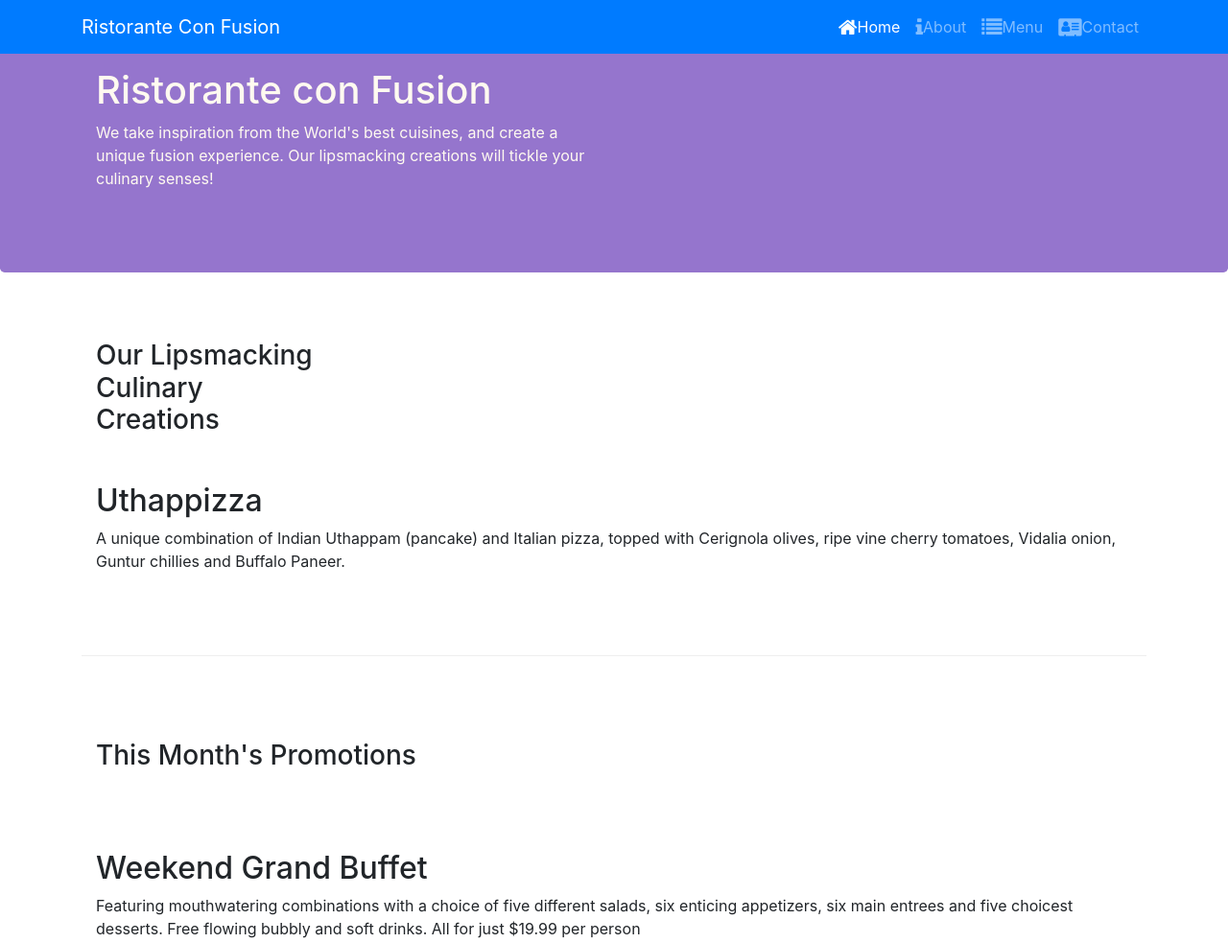
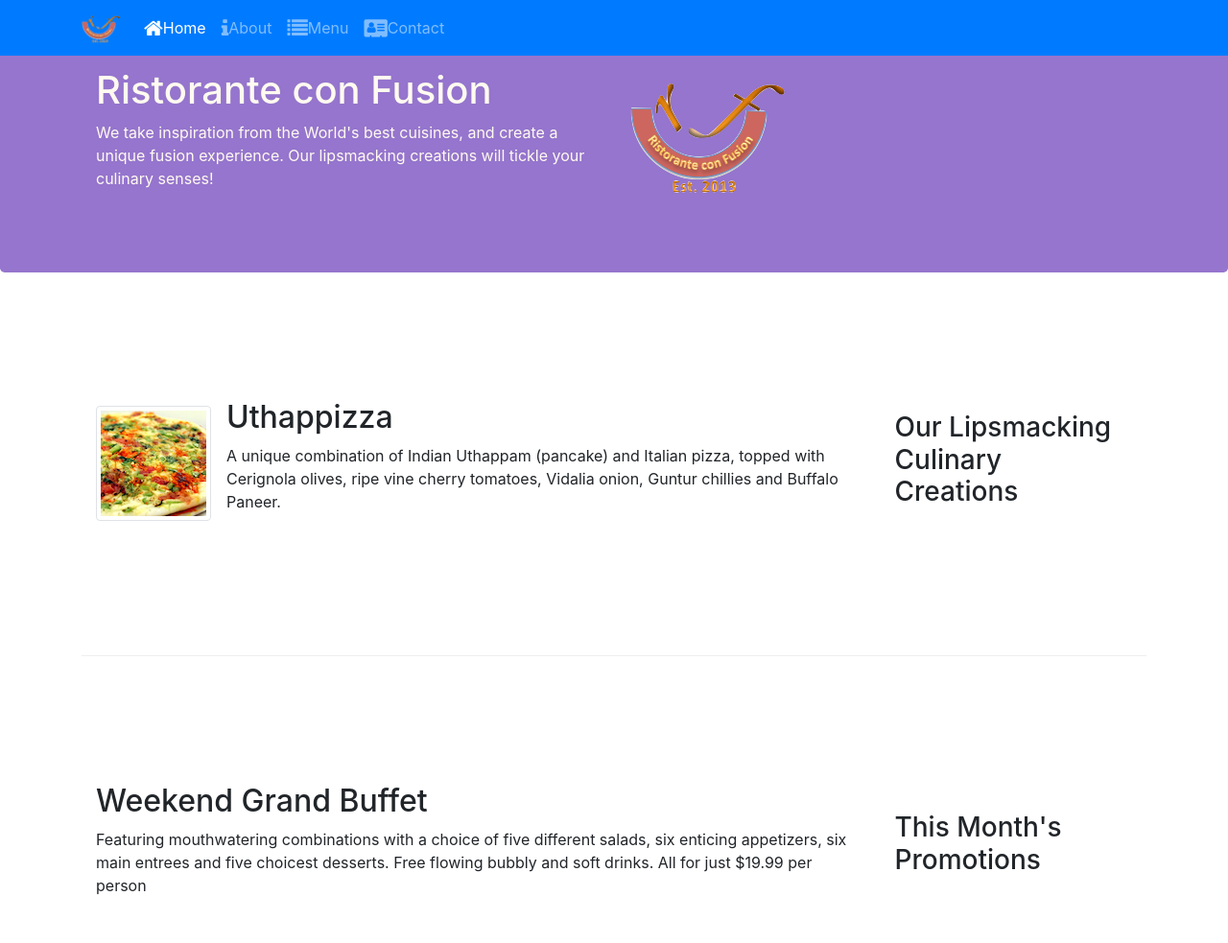
Before and after one commit to agasthya1/bootstrap, a website: page index.html in a window 1280 px wide. Shown: the top 983 px of the page at 96% size. Drawn offline with nearby package versions, Linux system fonts and the light colour scheme.

Commit message:
Imagws and Media

```diff
--- a/index.html
+++ b/index.html
@@ -18,10 +18,11 @@
 <body>
     <nav class="navbar navbar-dark navbar-expand-sm bg-primary fixed-top ">
         <div class="container">
-                <a class="navbar-brand" href="#">Ristorante Con Fusion</a>
+
                 <button class="navbar-toggler" type="button" data-toggle="collapse" data-target="#Navbar"><span class="navbar-toggler-icon"></span></button>
+                <a class="navbar-brand" href="#"><img src="./img/logo.png" height="30" width="41"></a>
                 <div class="collapse navbar-collapse" id="Navbar">
-                <ul class="navbar-nav ml-auto">
+                <ul class="navbar-nav mr-auto">
                     <li class="nav-item active"><a class="nav-link" href="./index.html"><span class="fa fa-home fa-lg"></span>Home</a></li>
                     <li class="nav-item"><a class="nav-link" href="./aboutus.html"><span class="fa fa-info fa-lg"></span>About</a></li>
                     <li class="nav-item"><a class="nav-link" href="#"><span class="fa fa-list fa-lg"></span>Menu</a></li>
@@ -39,7 +40,8 @@
                     <h1>Ristorante con Fusion</h1>
                     <p>We take inspiration from the World's best cuisines, and create a unique fusion experience. Our lipsmacking creations will tickle your culinary senses!</p>
                 </div>
-                <div class="col-12 col-sm">
+                <div class="col-12 col-sm align-self-center align-self-center">
+                    <img src="./img/logo.png" class="img-fluid">
                 </div>
             </div>
         </div>
@@ -47,34 +49,45 @@
 
     <div class="container">
         <div class="row row-content align-items-center">
-            <div  class="col-12 col-sm-4 col-md-3">
+            <div  class="col-12  col-sm-4 order-sm-last col-md-3">
                 <h3>Our Lipsmacking Culinary Creations</h3>
             </div>
-            <div class="col-12">
-                <h2>Uthappizza</h2>
-                <p>A unique combination of Indian Uthappam (pancake) and Italian pizza, topped with Cerignola olives, ripe vine cherry tomatoes, Vidalia onion, Guntur chillies and Buffalo Paneer.</p>
+            <div class="col order-sm-first col-sm col-md">
+                <div class="media">
+                    <img class="d-flex img-thumbnail mr-3 align-self-center" src="./img/Uthappizza.png" alt="Uthappizza">
+                    <div class="media-body">
+                        <h2 mt-0>Uthappizza</h2>
+                        <p>A unique combination of Indian Uthappam (pancake) and Italian pizza, topped with Cerignola olives, ripe vine cherry tomatoes, Vidalia onion, Guntur chillies and Buffalo Paneer.</p>
+                    </div>
+                </div>
             </div>
         </div>
 
 
         <div class="row row-content align-items-center">
-            <div class="col col-sm col-md">
+            <div class="col-12  col-sm-4 order-sm-last col-md-3">
                 <h3>This Month's Promotions</h3>
             </div>
-            <div class="col-12">
+            <div class="col order-sm-first col-sm col-md">
                 <h2>Weekend Grand Buffet</h2>
                 <p>Featuring mouthwatering combinations with a choice of five different salads, six enticing appetizers, six main entrees and five choicest desserts. Free flowing bubbly and soft drinks. All for just $19.99 per person </p>
             </div>
         </div>
 
         <div class="row row-content align-items-center">
-            <div class="col-12">
+            <div class="col-12  col-sm-4 order-sm-last col-md-3">
                 <h3>Meet our Culinary Specialists</h3>
             </div>
-            <div class="col-12">
-                <h2>Alberto Somayya</h2>
-                <h4>Executive Chef</h4>
-                <p>Award winning three-star Michelin chef with wide International experience having worked closely with whos-who in the culinary world, he specializes in creating mouthwatering Indo-Italian fusion experiences. </p>
+            <div class="col order-sm-first col-sm col-md">
+                <div class="media">
+                    <img  class="d-flex img-thumbnail mr-3 align-self-center" src="./img/Alberto.png" alt="Alberto">
+                    <div class="media-body">
+                        <h2 mt-0>Alberto Somayya</h2>
+                        <h4>Executive Chef</h4>
+                        <p>Award winning three-star Michelin chef with wide International experience having worked closely with whos-who in the culinary world, he specializes in creating mouthwatering Indo-Italian fusion experiences. </p>
+                    </div>
+                </div>
+
             </div>
         </div>
     </div>
```
Also changed, not shown: aboutus.html (+5 -3 lines), contactus.html (+4 -3 lines), img/alberto.png (added), img/buffet.png (added), img/logo.png (added), img/uthappizza.png (added), 1 other file.
